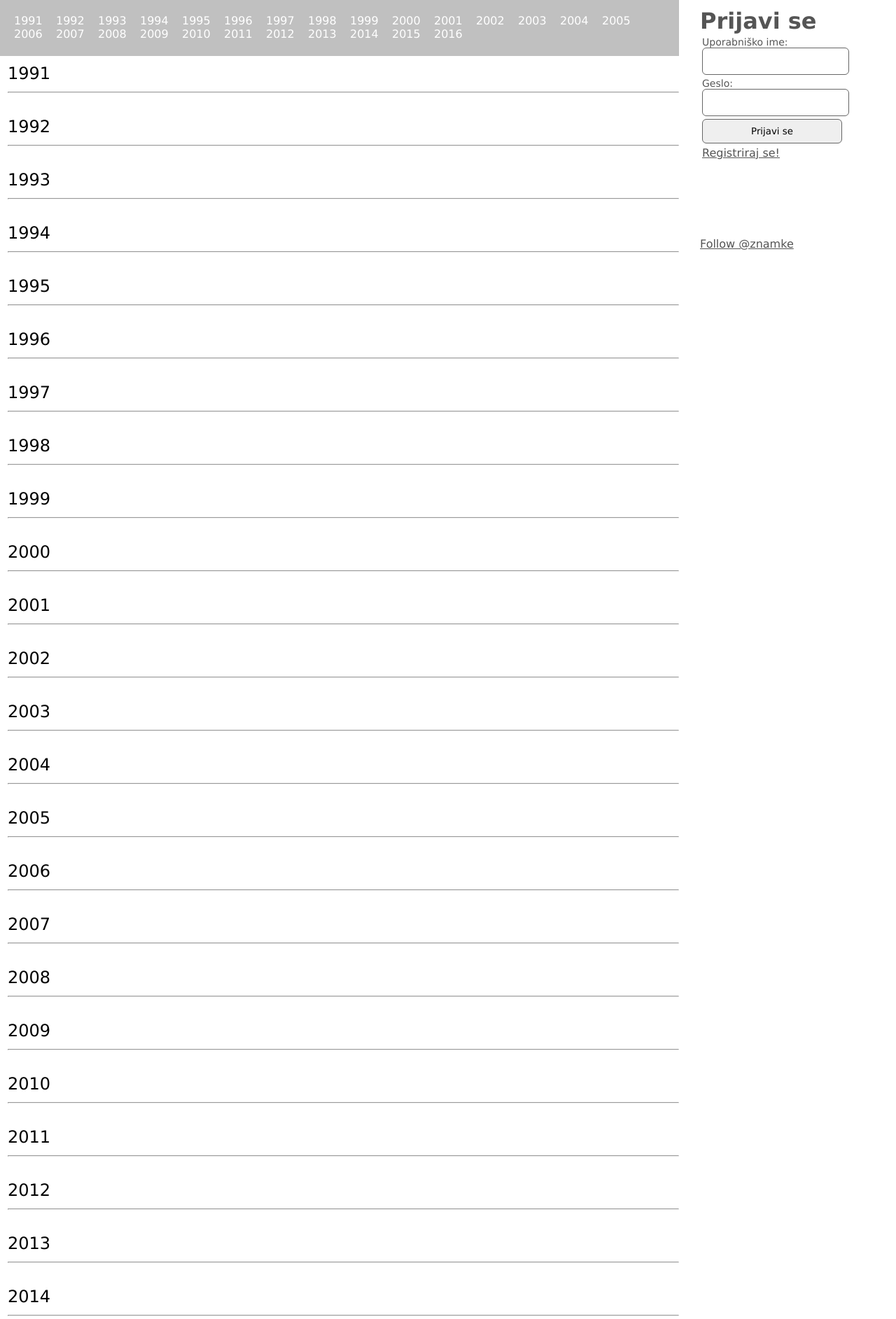
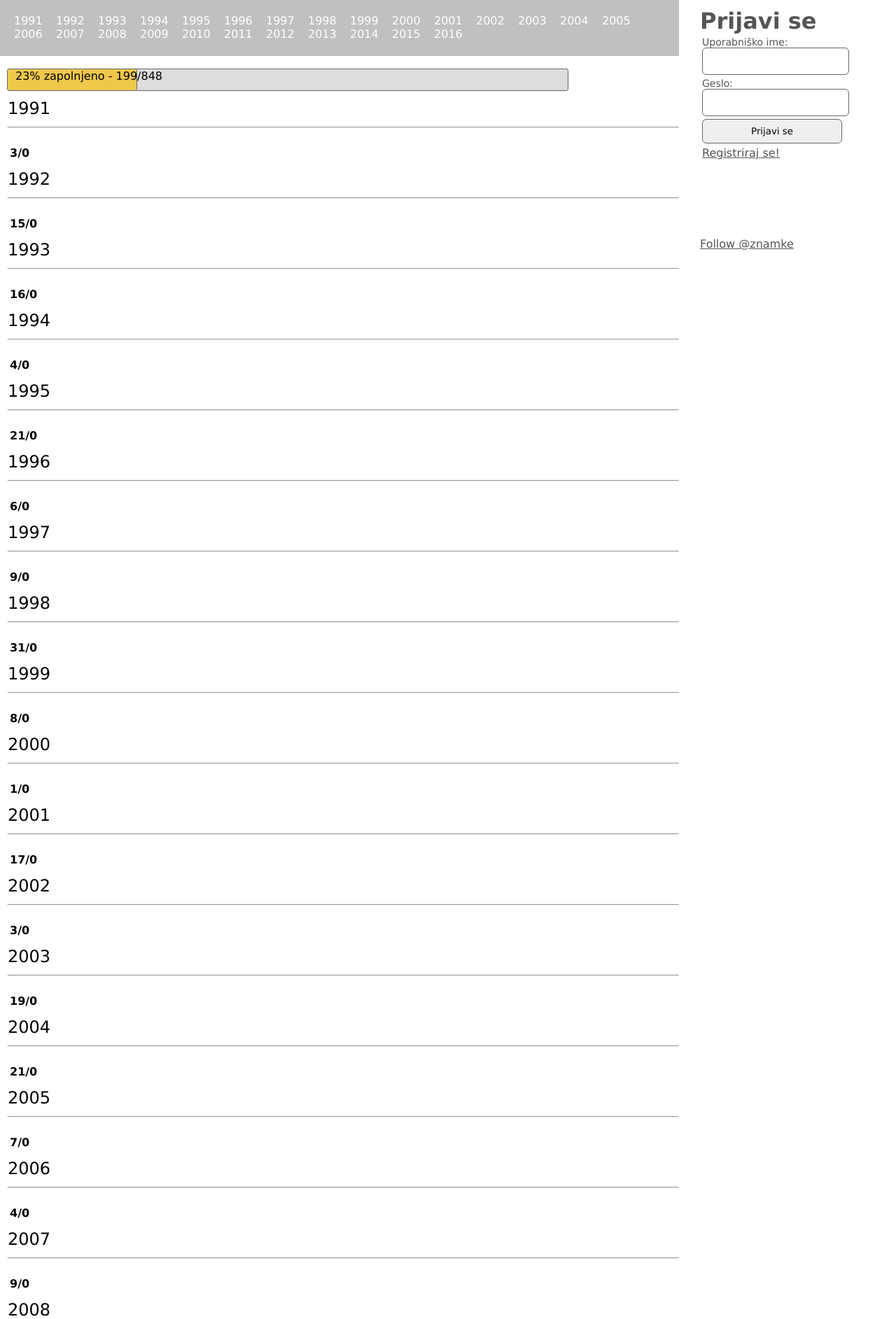
Before and after one commit to atastrumf/stamp-exchange, a PHP site: page /znamkeGithub/statistika.php in a window 1280 px wide. Shown: the part 60-1945 px from the top of the page at 70% size. Run offline with PHP 8.4, Linux system fonts and the light colour scheme; data that the repository does not hold is empty; some libraries are stand-ins or nearby versions.

Commit message:
Update statistika.php

```diff
--- a/design/statistika.php
+++ b/design/statistika.php
@@ -3,6 +3,37 @@
 <?php
 	include 'core/init.php';
 ?>
+<style>
+#myProgress {
+	margin-left: 10px;
+	position: relative;
+	width: 800px;
+	height: 30px;
+	background-color: #ddd;
+	border: 1px solid #666;
+	border-radius: 3px;
+}
+
+#myBar {
+	position: absolute;
+	width: 23%;
+	height: 100%;
+	background-color: #efc74b;
+	border-right: 1px solid #666;
+	border-radius: 3px;
+}
+
+#label {
+	font-family: "Lucida Sans Unicode", "Lucida Grande", sans-serif;
+	padding-left: 11px;
+	width: 800px;
+}
+
+.zbrano {
+	font-family: "Lucida Sans Unicode", "Lucida Grande", sans-serif;
+	font-weight: bold;
+}
+</style>
 <body>
 
 	<div id="Holder">
@@ -19,6 +50,13 @@
              ?>
 
 		        </div>
+
+				<br>
+				<div id="myProgress" >
+					<div id="myBar">
+						<div id="label">23% zapolnjeno - 199/848</div>
+					</div>
+				</div>
 
 		        <script type="text/javascript">
 
@@ -40,7 +78,7 @@
 		          mysqli_query($con,"SET CHARACTER SET utf8");
 		          mysqli_query($con,"SET COLLATION_CONNECTION='utf8_general_ci'");
 
-
+				  $k = 0;
 		          for ($i = 1991; $i < 2017; $i++) {
 
 		            echo "<div class='letoZnamke' id='" . $i . "'<h2>" . $i . "</h2><br><a href='#' class='back-to-top'>Na vrh</a><hr></div><div class='znamke'>";
@@ -48,7 +86,10 @@
 		            $query = "SELECT * FROM znamka WHERE YEAR(STR_TO_DATE(datumIzdaje, '%d.%m.%Y')) = ".$i."";
 		            $result = $con->query($query);
 
-		            echo "<table><tr>";
+					$stZbranih = array(3, 15, 16, 4, 21, 6, 9, 31, 8, 1, 17, 3, 19, 21, 7, 4, 9, 5, 0, 0, 0, 0, 0, 0, 0, 0);
+					echo "<table><tr><td class='zbrano'>" . $stZbranih[$k] . "/" . $result->num_rows . "</td>";
+					$k++;
+
 		            $j = 18;
 		            while($row = $result->fetch_assoc()) {
 
```
